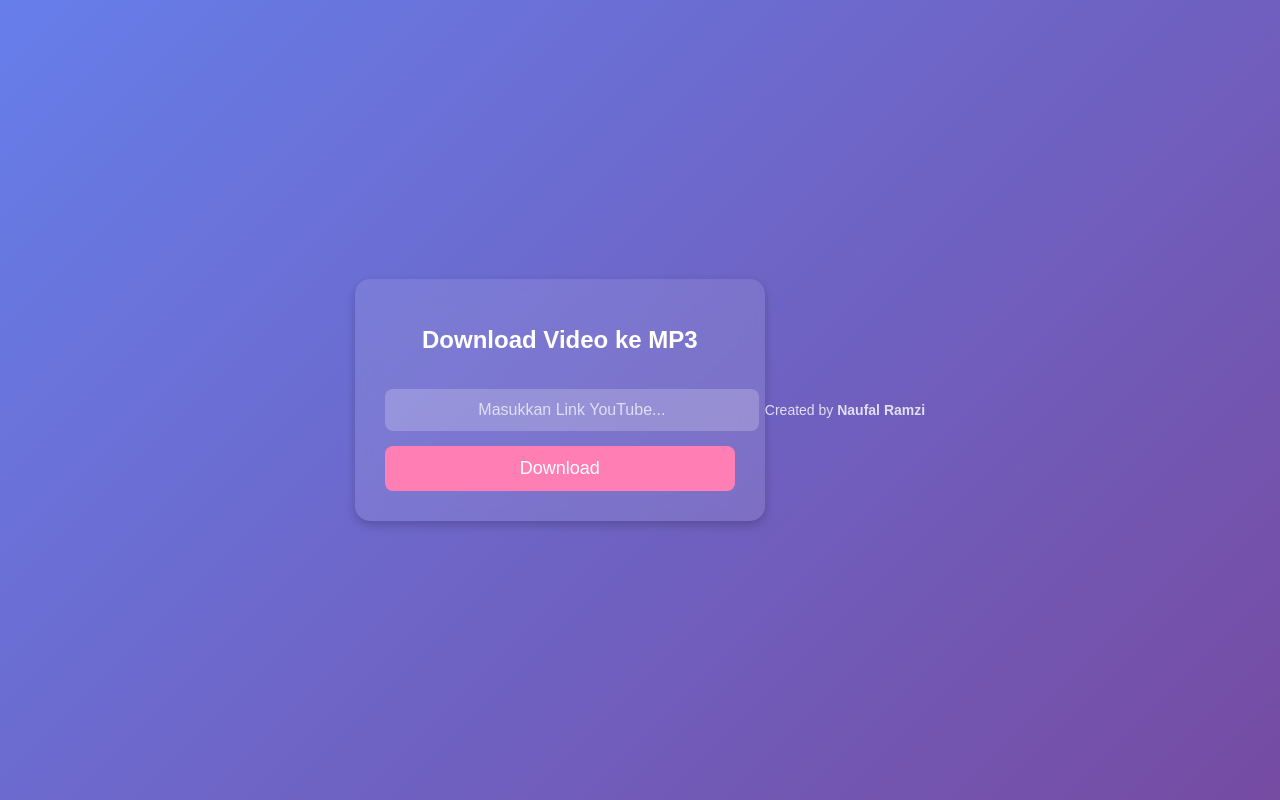
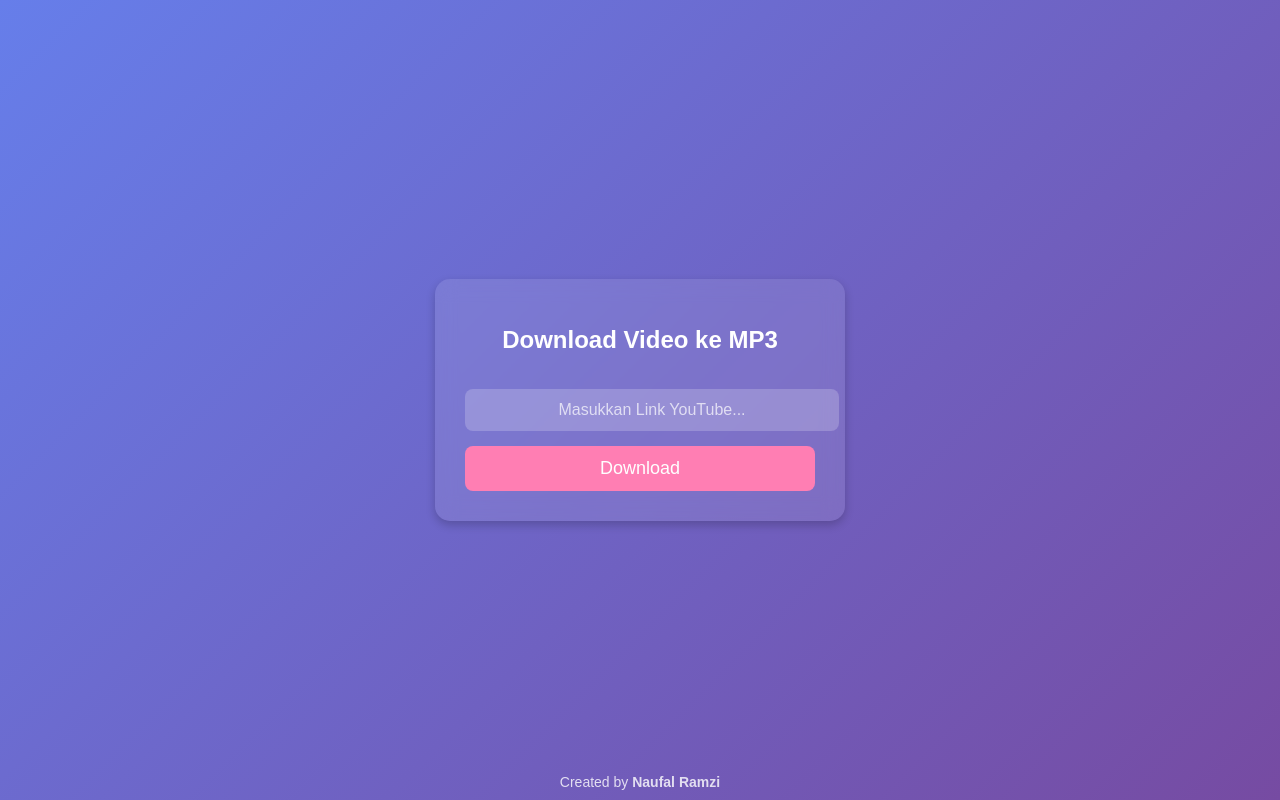
Before and after one commit to NFRamz/YT-Downloader, a Flask app: page / in a window 1280 px wide. Run offline with Flask 3, Linux system fonts and the light colour scheme.

Commit message:
Update index.html

```diff
--- a/templates/index.html
+++ b/templates/index.html
@@ -73,10 +73,14 @@
 
         /* Footer */
         .footer {
-            margin-top: 20px;
+            position: absolute;
+            bottom: 10px;
+            width: 100%;
+            text-align: center;
             font-size: 14px;
             opacity: 0.8;
-        }
+         }
+
 
         @media (max-width: 400px) {
             .container {
```
